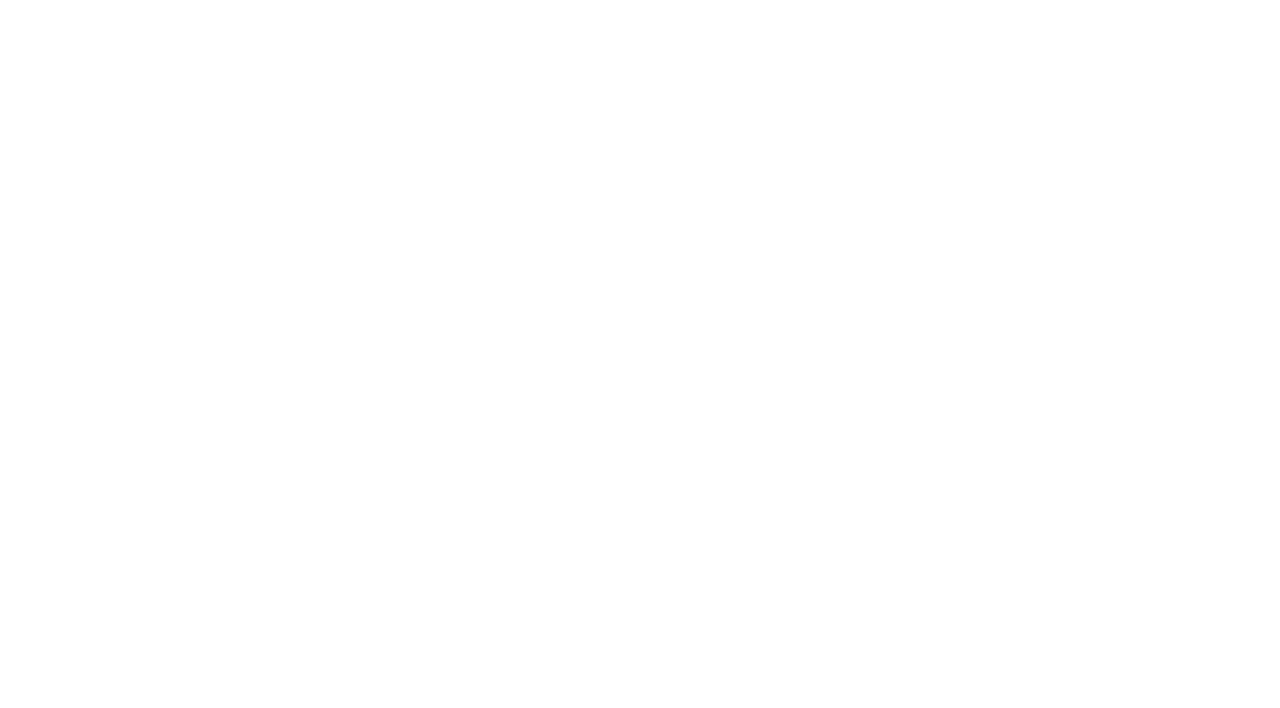
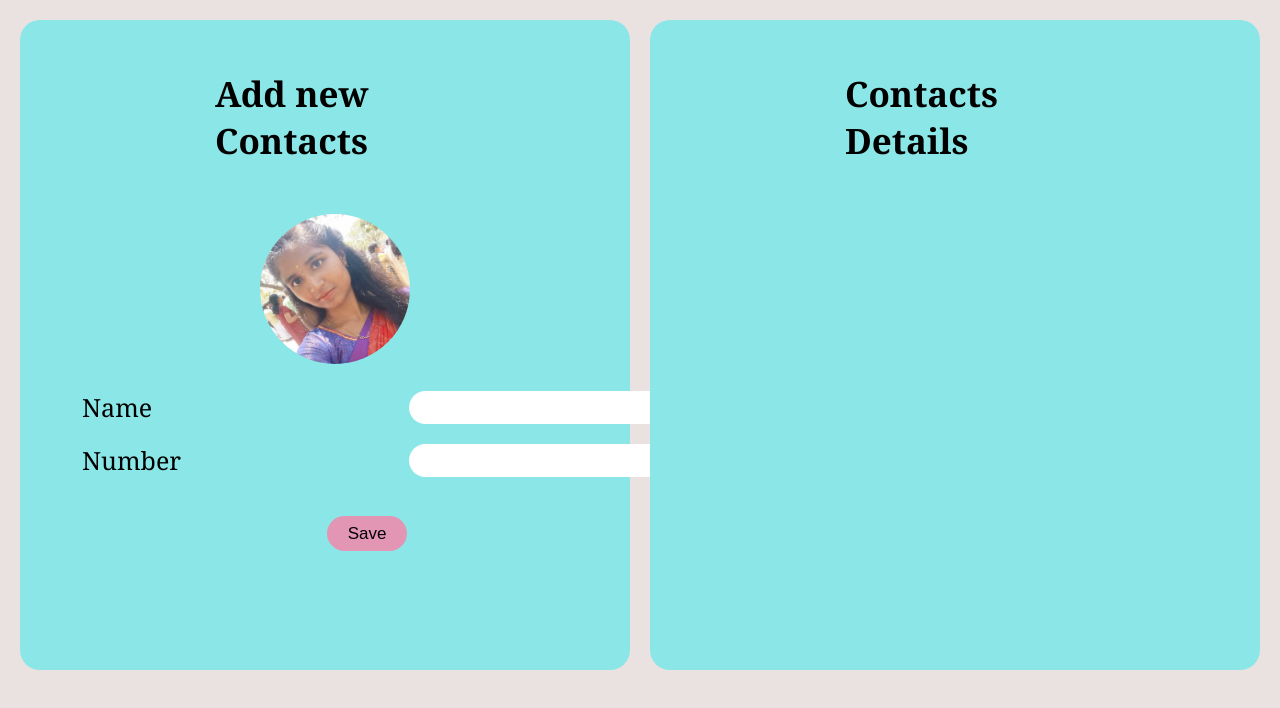
Before and after one commit to SowbarnikaArumugam/Contact, a plain HTML site: page index.html in a window 1280 px wide. Drawn offline with Linux system fonts and the light colour scheme.

Commit message:
working on css

```diff
--- a/index.html
+++ b/index.html
@@ -4,11 +4,31 @@
     <meta charset="UTF-8">
     <meta name="viewport" content="width=device-width, initial-scale=1.0">
     <title>Contact Details</title>
+    <link rel="stylesheet" href="style.css">
 </head>
 <body>
     <div class="container">
         <div class="left-box">
-
+            <h1>Add new Contacts</h1>
+            <img src="./assets/image.jpeg" alt="photo">
+            <table>
+              <form action="">
+                <tr>
+                    <td><label for="name">Name</label></td>
+                    <td><input type="text"></td>
+                </tr>
+                <tr>
+                    <td><label for="number">Number</label>
+                    <td><input type="number"></td>
+                </tr>
+                <tr>
+                     <td><input id="save"  type="submit" value="Save"></td>
+                </tr>
+              </form>
+            </table>
+        </div>
+        <div class="right-box">
+            <h1>Contacts Details</h1>
         </div>
     </div>
 </body>
--- a/style.css
+++ b/style.css
@@ -0,0 +1,67 @@
+*{
+    margin: 0;
+    padding: 0;
+    box-sizing: border-box;
+}
+.container{
+    width: 100%;
+    height: 100vh;
+    padding: 20px;
+    display: flex;
+    justify-content: space-between;
+    background-color: rgb(234, 225, 225);
+}
+.left-box, .right-box{
+    width: calc(50% - 10px);
+    height: 650px;
+    background-color: rgb(139, 231, 231);
+    border-radius: 20px;
+
+
+}
+h1{
+    padding: 50px 195px;
+    font-size: 35px;
+    font-family: Cambria, Cochin, Georgia, Times, 'Times New Roman', serif;
+}
+
+.left-box img{
+    width: 150px;
+    height: 150px;
+    border-radius: 50%;
+    margin: 0px 240px 20px;
+}
+
+.left-box table{
+    margin: 0px 0px 0px 60px;
+    /* border-spacing: 10px; */
+}
+
+.left-box table tr td{
+    padding-bottom: 17px;
+
+}
+.left-box input{
+    width: 300px;
+    height: 33px;
+    margin-left: 0px;
+    border: none;
+    border-radius: 20px;
+}
+
+.left-box label{
+    font-size: 25px;
+    font-family: Cambria, Cochin, Georgia, Times, 'Times New Roman', serif;
+}
+.left-box #save{
+    width: 80px;
+    height: 35px;
+    margin-top: 20px;
+    margin-left: 245px;
+    font-size: 17px;
+    background-color: rgb(227, 149, 180);
+    border: none;
+    border-radius: 20px;
+}
+
+/*******************************Right-box *************************************************/
```
Also changed, not shown: assets/image.jpeg (added).
